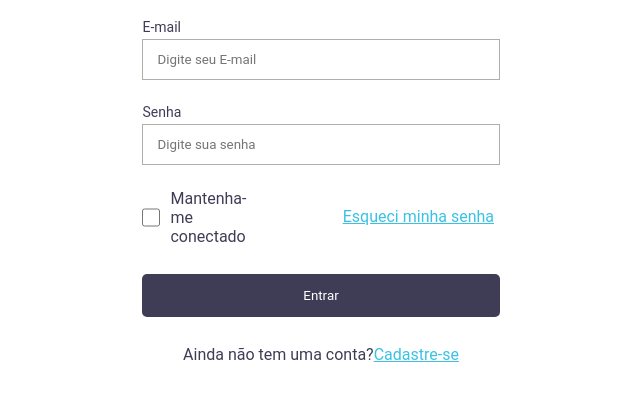
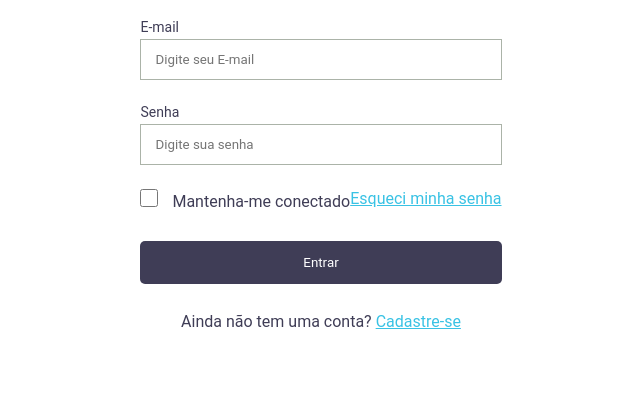
Before and after one commit to AdHermann/HTC-AULA-2, a plain HTML site: page HTC-Formularios/html/login.html in a window 1280 px wide. Shown: the part 114-512 px from the top of the page, without its empty margins (319-959 px from the left). Drawn offline with Linux system fonts and the light colour scheme.

Commit message:
Add files via upload

```diff
--- a/HTC-Formularios/html/login.html
+++ b/HTC-Formularios/html/login.html
@@ -3,8 +3,8 @@
 </head>
 
 <body>
-  <section class="container">
-    <form>
+  <section class="container-login">
+    <form class="form">
       <h1 class="title">Faça seu login</h1>
 
       <div class="box">
@@ -29,23 +29,25 @@
         />
       </div>
 
-
-      <div class="double-box genre-select-box">
-        <div class="terms">
+      <div class="double-box account">
+        <div>
           <input class="checkbox-field" type="checkbox" id="connect-field" />
-          <label class="space-between" for="connect-field">Mantenha-me conectado</label>
+          <label for="connect-field">Mantenha-me conectado</label>
         </div>
 
-        <label class="account space-between"> <a href="#">Esqueci minha senha</a></label>
+        <label>
+          <a href="#">Esqueci minha senha</a></label
+        >
       </div>
-
 
       <button class="button">Entrar</button>
 
-      <label class="account"
-        >Ainda não tem uma conta?
-        <a href="../index.html">Cadastre-se</a></label
-      >
+      <div class="form">
+        <label class="account"
+          >Ainda não tem uma conta?
+          <a href="../index.html">Cadastre-se</a></label
+        >
+      </div>
     </form>
   </section>
 </body>
--- a/HTC-Formularios/style.css
+++ b/HTC-Formularios/style.css
@@ -12,11 +12,14 @@ body {
 }
 
 .container {
+  max-width: 396px;
+
+}
+
+.form {
   display: flex;
   flex-direction: column;
   align-items: center;
-
-  max-width: 396px;
   width: 100%;
 }
 
@@ -114,6 +117,4 @@ a {
 
 .account {
   margin-bottom: 30px;
-  display: flex;
-  justify-content: center;
 }
```
Also changed, not shown: HTC-Formularios/index.html (+1 -1 lines).
